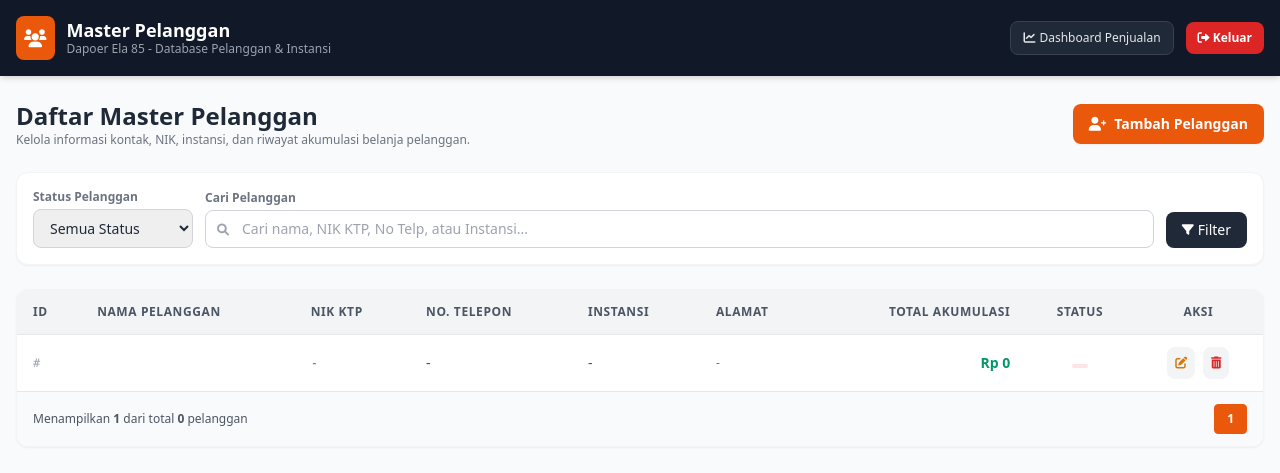
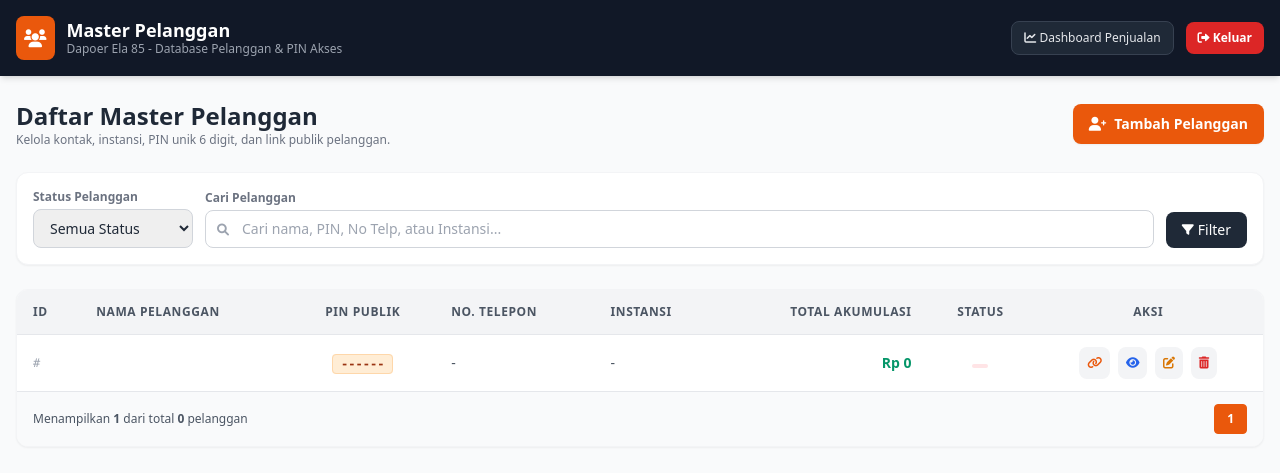
Before and after one commit to dapoerela85/demo, a PHP site: page /admin/pelanggan.php in a window 1280 px wide. Shown: the top 473 px of the page. Run offline with PHP 8.4, Linux system fonts and the light colour scheme; the visitor is signed in with stand-in values (Sample User, id 1); data that the repository does not hold is empty; some libraries are stand-ins or nearby versions.

Commit message:
Update pelanggan.php

```diff
--- a/admin/pelanggan.php
+++ b/admin/pelanggan.php
@@ -4,6 +4,16 @@ require_once __DIR__ . '/auth.php';
 
 $message = $_GET['msg'] ?? '';
 $error   = $_GET['err'] ?? '';
+
+// Helper Generate PIN 6 Digit Unik
+function generateUniquePin($pdo) {
+    do {
+        $pin = str_pad(mt_rand(100000, 999999), 6, '0', STR_PAD_LEFT);
+        $stmt = $pdo->prepare("SELECT COUNT(*) FROM pelanggan WHERE pin = ?");
+        $stmt->execute([$pin]);
+    } while ($stmt->fetchColumn() > 0);
+    return $pin;
+}
 
 // 1. Handle Form Submissions (Create, Update, Delete)
 if ($_SERVER['REQUEST_METHOD'] === 'POST') {
@@ -16,23 +26,25 @@ if ($_SERVER['REQUEST_METHOD'] === 'POST') {
         $instansi = trim($_POST['instansi'] ?? '');
         $alamat   = trim($_POST['alamat'] ?? '');
         $status   = $_POST['status'] ?? 'aktif';
+        $pin      = trim($_POST['pin'] ?? '');
+
+        if (empty($pin) || strlen($pin) !== 6) {
+            $pin = generateUniquePin($pdo);
+        }
 
         if (!empty($nama)) {
-            // Cek duplikasi pelanggan berdasarkan Nama dan No Telp (opsional)
             $checkStmt = $pdo->prepare("SELECT COUNT(*) FROM pelanggan WHERE nama = ? AND (no_telp = ? AND no_telp != '')");
             $checkStmt->execute([$nama, $no_telp]);
-            $isDuplicate = $checkStmt->fetchColumn() > 0;
 
-            if ($isDuplicate) {
+            if ($checkStmt->fetchColumn() > 0) {
                 header("Location: pelanggan.php?err=" . urlencode('Pelanggan dengan nama dan nomor telepon tersebut sudah terdaftar!'));
                 exit;
             }
 
-            $stmt = $pdo->prepare("INSERT INTO pelanggan (nama, nik_ktp, no_telp, instansi, alamat, status) VALUES (?, ?, ?, ?, ?, ?)");
-            $stmt->execute([$nama, $nik_ktp ?: null, $no_telp ?: null, $instansi ?: null, $alamat ?: null, $status]);
+            $stmt = $pdo->prepare("INSERT INTO pelanggan (nama, nik_ktp, pin, no_telp, instansi, alamat, status) VALUES (?, ?, ?, ?, ?, ?, ?)");
+            $stmt->execute([$nama, $nik_ktp ?: null, $pin, $no_telp ?: null, $instansi ?: null, $alamat ?: null, $status]);
 
-            // Redirect (PRG Pattern) untuk mencegah form resubmission / dobel input
-            header("Location: pelanggan.php?msg=" . urlencode('Data pelanggan berhasil ditambahkan.'));
+            header("Location: pelanggan.php?msg=" . urlencode('Data pelanggan berhasil ditambahkan dengan PIN: ' . $pin));
             exit;
         } else {
             header("Location: pelanggan.php?err=" . urlencode('Nama pelanggan wajib diisi!'));
@@ -47,10 +59,15 @@ if ($_SERVER['REQUEST_METHOD'] === 'POST') {
         $instansi = trim($_POST['instansi'] ?? '');
         $alamat   = trim($_POST['alamat'] ?? '');
         $status   = $_POST['status'] ?? 'aktif';
+        $pin      = trim($_POST['pin'] ?? '');
+
+        if (empty($pin) || strlen($pin) !== 6) {
+            $pin = generateUniquePin($pdo);
+        }
 
         if ($id > 0 && !empty($nama)) {
-            $stmt = $pdo->prepare("UPDATE pelanggan SET nama=?, nik_ktp=?, no_telp=?, instansi=?, alamat=?, status=? WHERE id=?");
-            $stmt->execute([$nama, $nik_ktp ?: null, $no_telp ?: null, $instansi ?: null, $alamat ?: null, $status, $id]);
+            $stmt = $pdo->prepare("UPDATE pelanggan SET nama=?, nik_ktp=?, pin=?, no_telp=?, instansi=?, alamat=?, status=? WHERE id=?");
+            $stmt->execute([$nama, $nik_ktp ?: null, $pin, $no_telp ?: null, $instansi ?: null, $alamat ?: null, $status, $id]);
 
             header("Location: pelanggan.php?msg=" . urlencode('Data pelanggan berhasil diperbarui.'));
             exit;
@@ -64,9 +81,8 @@ if ($_SERVER['REQUEST_METHOD'] === 'POST') {
         if ($id > 0) {
             $checkStmt = $pdo->prepare("SELECT COUNT(*) FROM penjualan WHERE pelanggan_id = ?");
             $checkStmt->execute([$id]);
-            $count = $checkStmt->fetchColumn();
 
-            if ($count > 0) {
+            if ($checkStmt->fetchColumn() > 0) {
                 $stmt = $pdo->prepare("UPDATE pelanggan SET status = 'non-aktif' WHERE id = ?");
                 $stmt->execute([$id]);
                 header("Location: pelanggan.php?msg=" . urlencode('Pelanggan memiliki riwayat transaksi. Status diubah menjadi non-aktif.'));
@@ -88,7 +104,6 @@ $page         = max(1, intval($_GET['page'] ?? 1));
 $limit        = 10;
 $offset       = ($page - 1) * $limit;
 
-// 3. Query Construction
 $whereClause = "WHERE 1=1";
 $params = [];
 
@@ -98,20 +113,18 @@ if (!empty($statusFilter)) {
 }
 
 if (!empty($search)) {
-    $whereClause .= " AND (p.nama LIKE :s1 OR p.nik_ktp LIKE :s2 OR p.no_telp LIKE :s3 OR p.instansi LIKE :s4)";
+    $whereClause .= " AND (p.nama LIKE :s1 OR p.pin LIKE :s2 OR p.no_telp LIKE :s3 OR p.instansi LIKE :s4)";
     $params[':s1'] = "%{$search}%";
     $params[':s2'] = "%{$search}%";
     $params[':s3'] = "%{$search}%";
     $params[':s4'] = "%{$search}%";
 }
 
-// Total Rows
 $countStmt = $pdo->prepare("SELECT COUNT(*) FROM pelanggan p {$whereClause}");
 $countStmt->execute($params);
 $totalRows = $countStmt->fetchColumn();
 $totalPages = max(1, ceil($totalRows / $limit));
 
-// Fetch Data Pelanggan + Realtime Sync Total Pembelian
 $dataStmt = $pdo->prepare("
     SELECT p.*,
            COALESCE((SELECT SUM(harga_produk * jumlah) FROM penjualan WHERE pelanggan_id = p.id), p.total, 0) AS total_belanja_real
@@ -122,6 +135,8 @@ $dataStmt = $pdo->prepare("
 ");
 $dataStmt->execute($params);
 $pelangganList = $dataStmt->fetchAll();
+
+$baseUrl = (isset($_SERVER['HTTPS']) && $_SERVER['HTTPS'] === 'on' ? "https" : "http") . "://{$_SERVER['HTTP_HOST']}/public/pelanggan.php";
 ?>
 <!DOCTYPE html>
 <html lang="id">
@@ -134,7 +149,6 @@ $pelangganList = $dataStmt->fetchAll();
 </head>
 <body class="bg-gray-50 text-gray-800 font-sans antialiased">
 
-    <!-- Header Navigation -->
     <header class="bg-gray-900 text-white shadow-md">
         <div class="max-w-7xl mx-auto px-4 py-4 flex justify-between items-center">
             <div class="flex items-center space-x-3">
@@ -143,11 +157,11 @@ $pelangganList = $dataStmt->fetchAll();
                 </div>
                 <div>
                     <h1 class="text-lg font-bold leading-tight">Master Pelanggan</h1>
-                    <p class="text-xs text-gray-400">Dapoer Ela 85 - Database Pelanggan & Instansi</p>
+                    <p class="text-xs text-gray-400">Dapoer Ela 85 - Database Pelanggan & PIN Akses</p>
                 </div>
             </div>
             <div class="flex items-center space-x-3">
-                <a href="index.php" class="text-xs bg-gray-800 hover:bg-gray-700 text-gray-200 px-3 py-2 rounded-lg border border-gray-700 transition flex items-center gap-1">
+                <a href="index.php" class="text-xs bg-gray-800 hover:bg-gray-700 text-gray-200 px-3 py-2 rounded-lg border border-gray-700 transition">
                     <i class="fas fa-chart-line"></i> Dashboard Penjualan
                 </a>
                 <a href="logout.php" onclick="return confirm('Keluar dari sistem?')" class="text-xs bg-red-600 hover:bg-red-700 text-white px-3 py-2 rounded-lg font-semibold transition">
@@ -159,33 +173,31 @@ $pelangganList = $dataStmt->fetchAll();
 
     <main class="max-w-7xl mx-auto px-4 py-6 space-y-6">
 
-        <!-- Notification Alerts -->
         <?php if ($message): ?>
             <div class="bg-emerald-100 border border-emerald-200 text-emerald-800 px-4 py-3 rounded-xl text-xs font-semibold flex items-center justify-between">
                 <span><i class="fas fa-check-circle mr-1"></i> <?= htmlspecialchars($message) ?></span>
-                <button onclick="this.parentElement.remove()" class="text-emerald-600 hover:text-emerald-900"><i class="fas fa-times"></i></button>
+                <button onclick="this.parentElement.remove()"><i class="fas fa-times"></i></button>
             </div>
         <?php endif; ?>
 
         <?php if ($error): ?>
             <div class="bg-rose-100 border border-rose-200 text-rose-800 px-4 py-3 rounded-xl text-xs font-semibold flex items-center justify-between">
                 <span><i class="fas fa-exclamation-triangle mr-1"></i> <?= htmlspecialchars($error) ?></span>
-                <button onclick="this.parentElement.remove()" class="text-rose-600 hover:text-rose-900"><i class="fas fa-times"></i></button>
+                <button onclick="this.parentElement.remove()"><i class="fas fa-times"></i></button>
             </div>
         <?php endif; ?>
 
-        <!-- Title & Action Bar -->
         <div class="flex flex-col sm:flex-row sm:items-center justify-between gap-4">
             <div>
                 <h2 class="text-2xl font-bold text-gray-800">Daftar Master Pelanggan</h2>
-                <p class="text-xs text-gray-500">Kelola informasi kontak, NIK, instansi, dan riwayat akumulasi belanja pelanggan.</p>
+                <p class="text-xs text-gray-500">Kelola kontak, instansi, PIN unik 6 digit, dan link publik pelanggan.</p>
             </div>
             <button onclick="openModal('create')" class="bg-orange-600 hover:bg-orange-700 text-white text-sm font-semibold px-4 py-2.5 rounded-lg shadow-sm transition flex items-center justify-center gap-2">
                 <i class="fas fa-user-plus"></i> Tambah Pelanggan
             </button>
         </div>
 
-        <!-- Filter & Search Bar -->
+        <!-- Filter Bar -->
         <div class="bg-white p-4 rounded-xl shadow-sm border border-gray-100">
             <form method="GET" class="flex flex-wrap md:flex-nowrap gap-3 items-end">
                 <div class="w-full md:w-40">
@@ -200,7 +212,7 @@ $pelangganList = $dataStmt->fetchAll();
                 <div class="w-full md:flex-1">
                     <label class="block text-xs font-semibold text-gray-500 mb-1">Cari Pelanggan</label>
                     <div class="relative">
-                        <input type="text" name="search" value="<?= htmlspecialchars($search) ?>" placeholder="Cari nama, NIK KTP, No Telp, atau Instansi..." class="w-full border border-gray-300 rounded-lg pl-9 pr-3 py-2 text-sm focus:ring-2 focus:ring-orange-500 focus:outline-none">
+                        <input type="text" name="search" value="<?= htmlspecialchars($search) ?>" placeholder="Cari nama, PIN, No Telp, atau Instansi..." class="w-full border border-gray-300 rounded-lg pl-9 pr-3 py-2 text-sm focus:ring-2 focus:ring-orange-500 focus:outline-none">
                         <i class="fas fa-search absolute left-3 top-3 text-gray-400 text-xs"></i>
                     </div>
                 </div>
@@ -226,10 +238,9 @@ $pelangganList = $dataStmt->fetchAll();
                         <tr>
                             <th class="py-3.5 px-4">ID</th>
                             <th class="py-3.5 px-4">Nama Pelanggan</th>
-                            <th class="py-3.5 px-4">NIK KTP</th>
+                            <th class="py-3.5 px-4 text-center">PIN Publik</th>
                             <th class="py-3.5 px-4">No. Telepon</th>
                             <th class="py-3.5 px-4">Instansi</th>
-                            <th class="py-3.5 px-4">Alamat</th>
                             <th class="py-3.5 px-4 text-right">Total Akumulasi</th>
                             <th class="py-3.5 px-4 text-center">Status</th>
                             <th class="py-3.5 px-4 text-center">Aksi</th>
@@ -238,22 +249,25 @@ $pelangganList = $dataStmt->fetchAll();
                     <tbody class="divide-y divide-gray-100">
                         <?php if (empty($pelangganList)): ?>
                             <tr>
-                                <td colspan="9" class="text-center py-8 text-gray-400">
+                                <td colspan="8" class="text-center py-8 text-gray-400">
                                     <i class="fas fa-users-slash text-3xl mb-2 block"></i>
                                     Tidak ada data pelanggan yang ditemukan.
                                 </td>
                             </tr>
                         <?php else: ?>
-                            <?php foreach ($pelangganList as $p): ?>
+                            <?php foreach ($pelangganList as $p):
+                                $shareUrl = "{$baseUrl}?id={$p['id']}&pin={$p['pin']}";
+                            ?>
                                 <tr class="hover:bg-gray-50/80 transition">
                                     <td class="py-3 px-4 text-xs font-mono text-gray-400">#<?= $p['id'] ?></td>
                                     <td class="py-3 px-4 font-bold text-gray-900"><?= htmlspecialchars($p['nama']) ?></td>
-                                    <td class="py-3 px-4 text-xs font-mono text-gray-600"><?= htmlspecialchars($p['nik_ktp'] ?: '-') ?></td>
+                                    <td class="py-3 px-4 text-center">
+                                        <span class="font-mono text-xs font-bold bg-orange-100 text-orange-800 px-2 py-0.5 rounded border border-orange-200">
+                                            <?= htmlspecialchars($p['pin'] ?: '------') ?>
+                                        </span>
+                                    </td>
                                     <td class="py-3 px-4 text-gray-600 whitespace-nowrap"><?= htmlspecialchars($p['no_telp'] ?: '-') ?></td>
                                     <td class="py-3 px-4 text-gray-600"><?= htmlspecialchars($p['instansi'] ?: '-') ?></td>
-                                    <td class="py-3 px-4 text-gray-500 text-xs max-w-xs truncate" title="<?= htmlspecialchars($p['alamat'] ?? '') ?>">
-                                        <?= htmlspecialchars($p['alamat'] ?: '-') ?>
-                                    </td>
                                     <td class="py-3 px-4 text-right font-bold text-emerald-600 whitespace-nowrap">
                                         <?= formatRupiah($p['total_belanja_real']) ?>
                                     </td>
@@ -261,6 +275,13 @@ $pelangganList = $dataStmt->fetchAll();
                                         <?= renderStatusBadge($p['status']) ?>
                                     </td>
                                     <td class="py-3 px-4 text-center whitespace-nowrap space-x-1">
+                                        <!-- Copy Link Button -->
+                                        <button onclick='copyUrl("<?= $shareUrl ?>")' class="bg-gray-100 hover:bg-orange-100 text-orange-600 p-2 rounded-lg text-xs transition" title="Salin Link Publik">
+                                            <i class="fas fa-link"></i>
+                                        </button>
+                                        <a href="pelanggan-detail.php?id=<?= $p['id'] ?>" class="bg-gray-100 hover:bg-gray-200 text-blue-600 p-2 rounded-lg text-xs transition inline-block" title="Detail Pelanggan">
+                                            <i class="fas fa-eye"></i>
+                                        </a>
                                         <button onclick='openModal("update", <?= json_encode($p) ?>)' class="bg-gray-100 hover:bg-gray-200 text-amber-600 p-2 rounded-lg text-xs transition" title="Edit Pelanggan">
                                             <i class="fas fa-edit"></i>
                                         </button>
@@ -282,7 +303,6 @@ $pelangganList = $dataStmt->fetchAll();
             <!-- Pagination Bar -->
             <div class="px-4 py-3 bg-gray-50 border-t border-gray-200 flex flex-wrap justify-between items-center gap-2 text-xs text-gray-600">
                 <span>Menampilkan <b><?= count($pelangganList) ?></b> dari total <b><?= $totalRows ?></b> pelanggan</span>
-
                 <div class="flex items-center space-x-1">
                     <?php if ($page > 1): ?>
                         <a href="?<?= http_build_query(array_merge($_GET, ['page' => $page - 1])) ?>" class="px-3 py-1.5 border rounded bg-white hover:bg-gray-100">Prev</a>
@@ -321,8 +341,8 @@ $pelangganList = $dataStmt->fetchAll();
 
                 <div class="grid grid-cols-2 gap-3">
                     <div>
-                        <label class="block text-xs font-semibold text-gray-600 mb-1">NIK KTP (Opsional)</label>
-                        <input type="text" name="nik_ktp" id="inputNik" placeholder="327101..." class="w-full border rounded-lg p-2 text-sm focus:ring-2 focus:ring-orange-500 focus:outline-none font-mono">
+                        <label class="block text-xs font-semibold text-gray-600 mb-1">PIN Publik (6 Digit)</label>
+                        <input type="text" name="pin" id="inputPin" maxlength="6" placeholder="Otomatis" class="w-full border rounded-lg p-2 text-sm focus:ring-2 focus:ring-orange-500 focus:outline-none font-mono text-center font-bold">
                     </div>
                     <div>
                         <label class="block text-xs font-semibold text-gray-600 mb-1">No. Telepon (Opsional)</label>
@@ -357,7 +377,6 @@ $pelangganList = $dataStmt->fetchAll();
         </div>
     </div>
 
-    <!-- Script JavaScript modal handler & double-submit prevention -->
     <script>
         function openModal(mode, data = null) {
             const modal = document.getElementById('pelangganModal');
@@ -371,7 +390,7 @@ $pelangganList = $dataStmt->fetchAll();
                 document.getElementById('modalTitle').innerText = 'Tambah Pelanggan Baru';
                 document.getElementById('formId').value = '';
                 document.getElementById('inputNama').value = '';
-                document.getElementById('inputNik').value = '';
+                document.getElementById('inputPin').value = '';
                 document.getElementById('inputTelp').value = '';
                 document.getElementById('inputInstansi').value = '';
                 document.getElementById('inputStatus').value = 'aktif';
@@ -380,7 +399,7 @@ $pelangganList = $dataStmt->fetchAll();
                 document.getElementById('modalTitle').innerText = 'Edit Pelanggan #' + data.id;
                 document.getElementById('formId').value = data.id;
                 document.getElementById('inputNama').value = data.nama || '';
-                document.getElementById('inputNik').value = data.nik_ktp || '';
+                document.getElementById('inputPin').value = data.pin || '';
                 document.getElementById('inputTelp').value = data.no_telp || '';
                 document.getElementById('inputInstansi').value = data.instansi || '';
                 document.getElementById('inputStatus').value = data.status || 'aktif';
@@ -397,12 +416,17 @@ $pelangganList = $dataStmt->fetchAll();
             modal.classList.remove('flex');
         }
 
-        // Mencegah klik dobel pada tombol submit
         function preventDoubleSubmit(form) {
             const btnSubmit = document.getElementById('btnSubmit');
             btnSubmit.disabled = true;
             btnSubmit.innerText = "Menyimpan...";
         }
+
+        function copyUrl(url) {
+            navigator.clipboard.writeText(url).then(() => {
+                alert('Link publik pelanggan berhasil disalin:\n' + url);
+            });
+        }
     </script>
 </body>
 </html>
```
